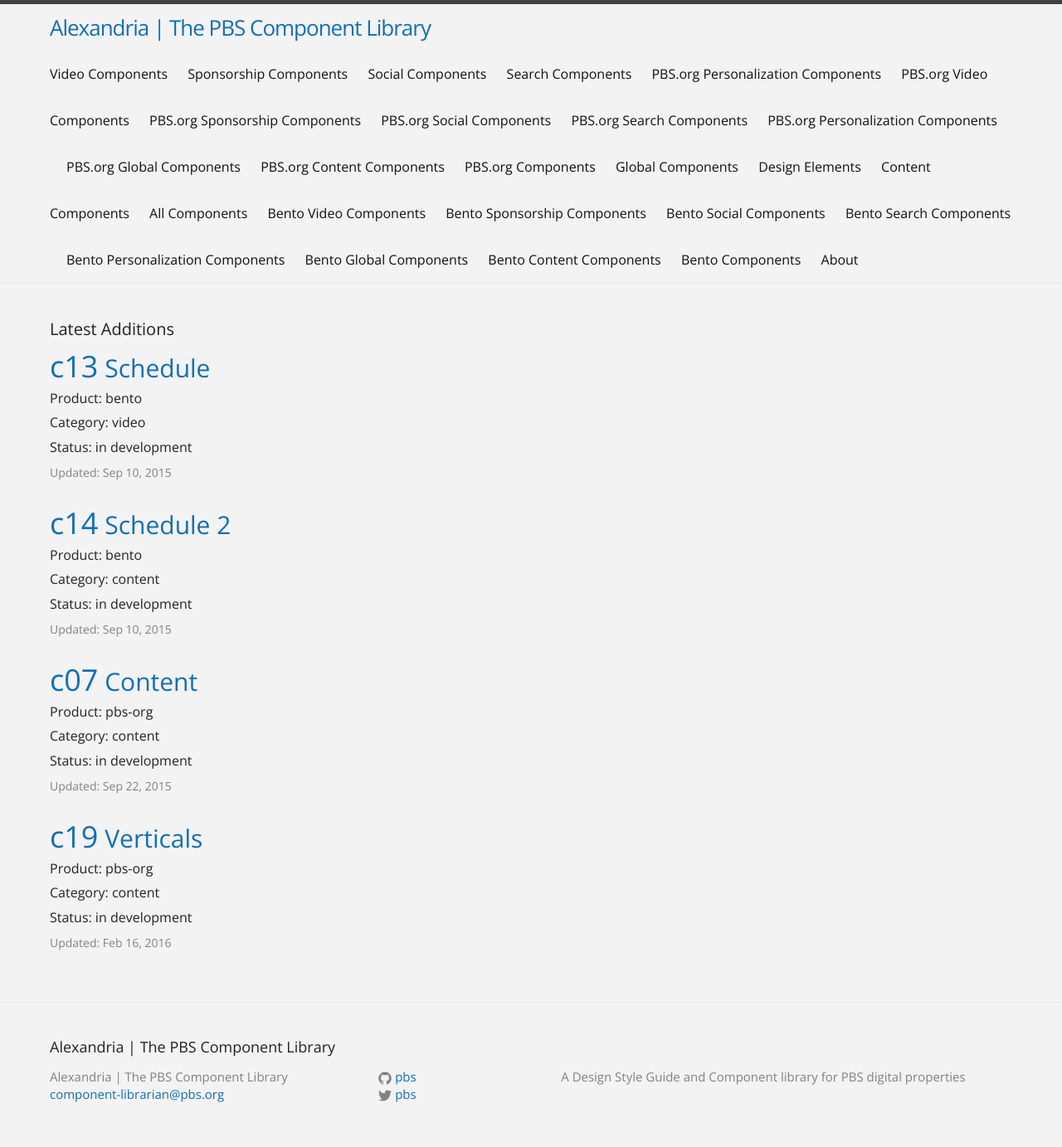
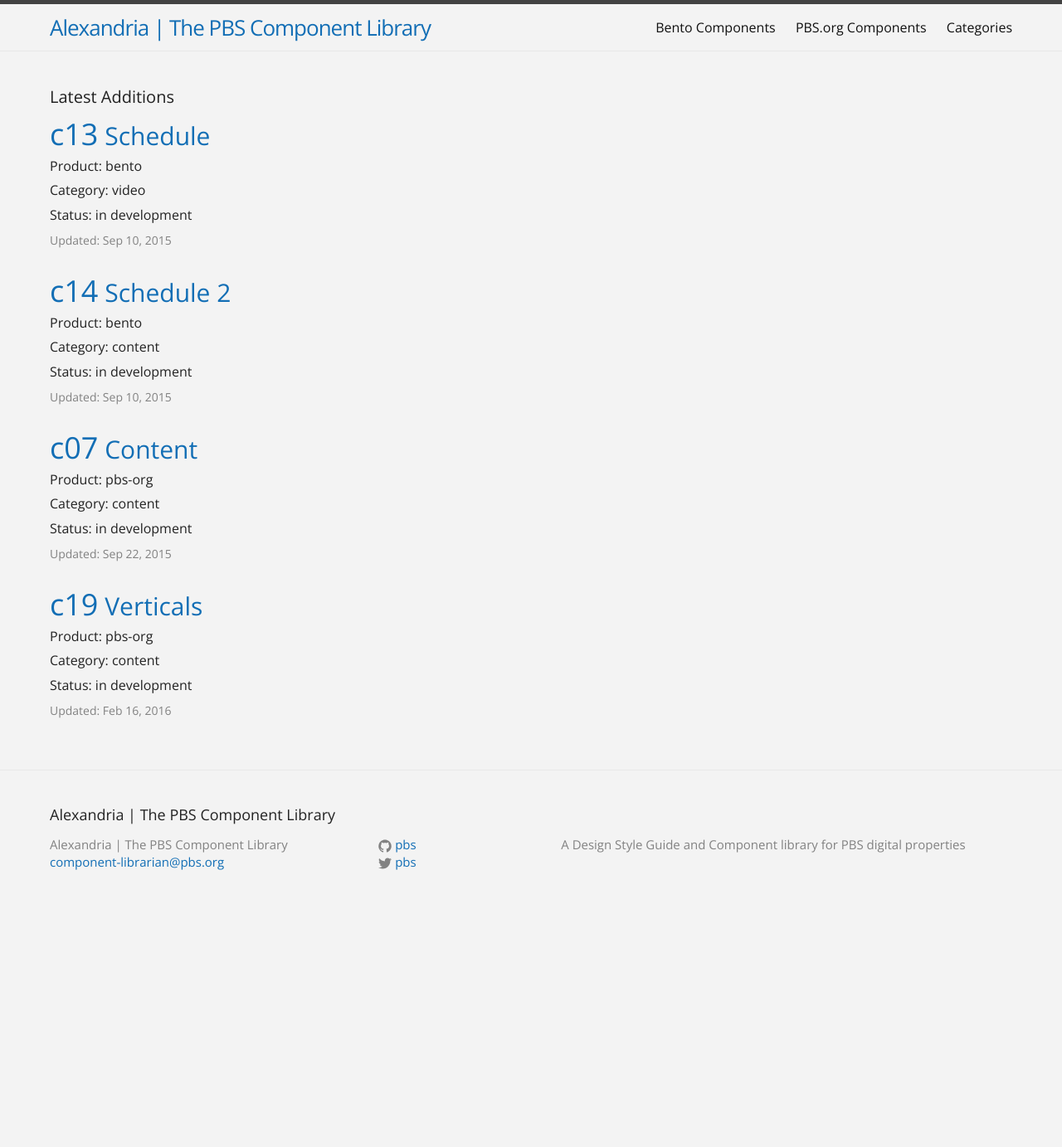
Before and after one commit to pbs/alexandria, a Jekyll site: the page built from index.html, in a window 1280 px wide. Shown: the whole page at 83% size. Built offline with Jekyll 4.4.1, drawn with Linux system fonts in a browser that asks for light colours; after the commit the page ends 1103 px from its top, so only the background shows below that.

Commit message:
hard coding the links in the header - it's the easiest way

```diff
--- a/_includes/header.html
+++ b/_includes/header.html
@@ -14,11 +14,10 @@
       </a>
 
       <div class="trigger">
-        {% for page in site.pages reversed %}
-          {% if page.title %}
-          <a class="page-link" href="{{ page.url | prepend: site.baseurl }}">{{ page.title }}</a>
-          {% endif %}
-        {% endfor %}
+        <a class="page-link" href="/components/bento/">Bento Components</a>
+        <a class="page-link" href="/components/pbs-org/">PBS.org Components</a>
+        <a class="page-link" href="/component-categories/">Categories</a>
+
       </div>
     </nav>
 
```
